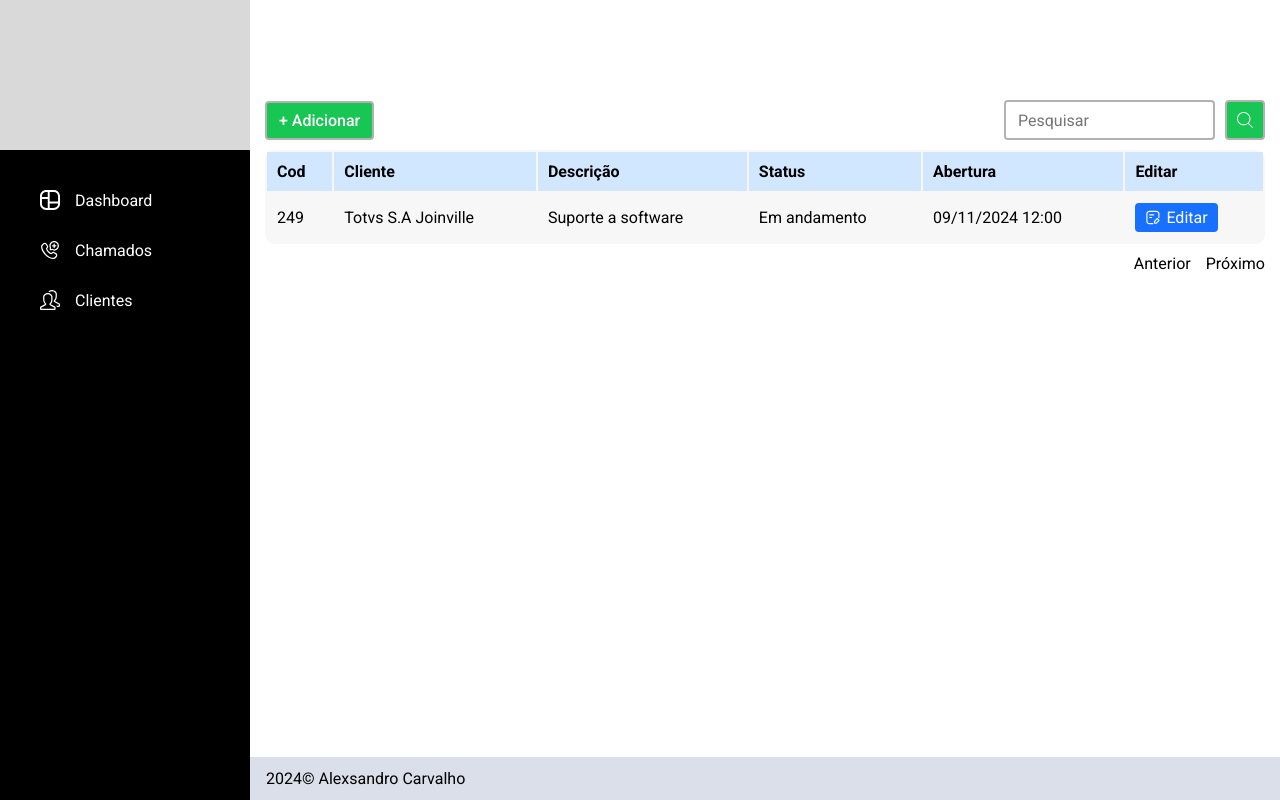
After one commit to alexsmcar/Sistema_chamados_cs50, a Flask app: template templates/chamados.html in a window 1280 px wide. The commit adds this page. Run offline with Flask 3, Linux system fonts and the light colour scheme; the template is opened without the code that fills it, so the values that code supplies are empty.

Commit message:
criação tela chamados

```diff
--- a/app.py
+++ b/app.py
@@ -0,0 +1,7 @@
+from flask import Flask, render_template
+
+app = Flask(__name__)
+
+@app.route('/dashboard')
+def dashboard():
+    return render_template('dashboard.html')
--- /dev/null
+++ b/static/css/chamados.css
@@ -0,0 +1,90 @@
+.tabela_content {
+    max-width: 1100px;
+    margin: 0 auto;
+}
+.tabela {
+    width: 100%;
+    grid-column: span 2;
+    background: #F7F7F7;
+    text-align: left;
+    border-radius: 10px;
+    margin-bottom: 10px;
+}
+
+.tabela thead {
+    background: var(--azulClaro);
+}
+
+.tabela td,
+.tabela th {
+    padding: 10px;
+}
+
+.btn_editar a {
+    display: flex;
+    gap: 5px;
+    width: max-content;
+    background: var(--azul);
+    color: var(--branco);
+    padding: 5px 10px;
+    border-radius: 4px;
+}
+
+.pesquisar_container {
+    max-width: 1100px;
+    margin: 0 auto;
+    display: flex;
+    align-items: end;
+}
+
+.campo_pesquisa {
+    display: flex;
+    justify-content: space-between;
+    width: 100%;
+    margin-bottom: 10px;
+    align-items: end;
+
+}
+
+.formulario_pesquisar {
+    display: flex;
+    gap: 10px;
+}
+.campo_pesquisa input {
+    font-family: "Roboto";
+    font-size: 1rem;
+    padding: 5px 12px;
+    border-radius: 4px;
+    border: 2px solid var(--cinzaBorda);
+}
+.campo_pesquisa button {
+    background: var(--verde);
+    padding: 10px;
+    border-radius: 4px;
+    border: 2px solid var(--cinzaBorda);
+}
+
+.btn_adicionar {
+    font-weight: 500;
+    color: var(--branco);
+    display: inline-block;
+    background: var(--verde);
+    padding: 8px 12px;
+    border-radius: 4px;
+    border: 2px solid var(--cinzaBorda);
+}
+
+.nav_tabela_content {
+    display: flex;
+    justify-content: end;
+}
+
+.nav_tabela {
+    display: flex;
+    gap: 15px;
+}
+
+.nav_tabela button {
+    font-family: "Roboto";
+    font-size: 1rem;
+}
--- a/static/css/cores.css
+++ b/static/css/cores.css
@@ -1,9 +1,11 @@
 :root {
-    --corAzul: #1770FF;
+    --azul: #1770FF;
+    --azulClaro: #D1E6FF;
     --branco: #ffffff;
     --pretoSidebar: #0D0E12;
     --cinzaFooter : #DBDFE9;
     --verde: #17C653;
     --amarelo: #F6C000;
     --vermelho: #F8285A;
+    --cinzaBorda: #B2B2B2;
 }
--- a/static/css/dashboard.css
+++ b/static/css/dashboard.css
@@ -1,3 +1,7 @@
+.conteudo_principal,
+.conteudo_header {
+    padding: 0 15px;
+}
 .conteudo_header {
     height: 150px;
 }
--- a/static/css/style.css
+++ b/static/css/style.css
@@ -2,3 +2,4 @@
 @import url(./login.css);
 @import url(./cores.css);
 @import url(./dashboard.css);
+@import url(./chamados.css);
--- /dev/null
+++ b/templates/chamados.html
@@ -0,0 +1,78 @@
+<!DOCTYPE html>
+<html lang="pt-br">
+<head>
+    <meta charset="UTF-8">
+    <meta name="viewport" content="width=device-width, initial-scale=1.0">
+    <link rel="stylesheet" href="../static/css/style.css">
+    <link rel="preconnect" href="https://fonts.googleapis.com">
+    <link rel="preconnect" href="https://fonts.gstatic.com" crossorigin>
+    <link href="https://fonts.googleapis.com/css2?family=Poppins:ital,wght@0,100;0,200;0,300;0,400;0,500;0,600;0,700;0,800;0,900;1,100;1,200;1,300;1,400;1,500;1,600;1,700;1,800;1,900&family=Roboto:ital,wght@0,100;0,300;0,400;0,500;0,700;0,900;1,100;1,300;1,400;1,500;1,700;1,900&display=swap" rel="stylesheet">
+    <title>Document</title>
+</head>
+<body>
+    <div class="dashboard_container">
+        <header class="cabecalho">
+            <div class="logo_container"></div>
+            <nav class="navegacao_principal">
+                <ul class="nav_links">
+                    <li><a href="./dashboard.html"><img src="../static/img/icon/dashboard-cropped.svg" width="20px" height="20px">Dashboard</a></li>
+                    <li><a href="./chamados.html"><img src="../static/img/icon/chamado.svg" width="20px" height="20px">Chamados</a></li>
+                    <li><a href="./clientes.html"><img src="../static/img/icon/clientes.svg" width="20px" height="20px">Clientes</a></li>
+                </ul>
+            </nav>
+
+        </header>
+        <main>
+            <section class="conteudo_header pesquisar_container">
+                <div class="campo_pesquisa">
+                    <div>
+                        <a class="btn_adicionar" href="./cadastrar_chamados.html">+ Adicionar</a>
+                    </div>
+                    <div>
+                        <form class="formulario_pesquisar">
+                            <input type="text" id="pesquisar_chamado" name="pesquisa" placeholder="Pesquisar">
+                            <button><img src="../static/img/icon/pesquisar.svg"></button>
+                        </form>
+                    </div>
+                </div>
+            </section>
+            <section class="conteudo_principal">
+                <div class="tabela_content">
+                    <table class="tabela">
+                        <thead>
+                            <tr >
+                                <th>Cod</th>
+                                <th>Cliente</th>
+                                <th>Descrição</th>
+                                <th>Status</th>
+                                <th>Abertura</th>
+                                <th>Editar</th>
+                            </tr>
+                        </thead>
+                        <tbody>
+                            <tr>
+                                <td>249</td>
+                                <td>Totvs S.A Joinville</td>
+                                <td>Suporte a software</td>
+                                <td>Em andamento</td>
+                                <td>09/11/2024 12:00</td>
+                                <td class="btn_editar"><a href="cadastrar_chamado.html"><img src="../static/img/icon/editar.svg">Editar</a></td>
+                            </tr>
+                        </tbody>
+                    </table>
+                    <div class="nav_tabela_content">
+                        <div class="nav_tabela">
+                            <button class="anterior">Anterior</button>
+                            <button class="proximo">Próximo</button>
+                        </div>
+                    </div>
+                </div>
+            </section>
+        </main>
+        <footer class="footer">
+            <p>2024© Alexsandro Carvalho</p>
+        </footer>
+    </div>
+
+</body>
+</html>
```
Also changed, not shown: templates/layout.html (added, +43 -0 lines), static/img/icon/editar.svg, static/img/icon/pesquisar.svg.
